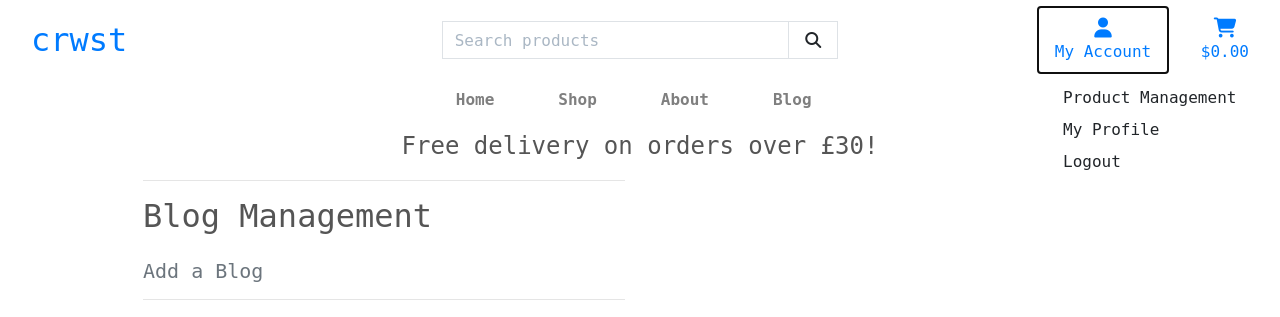
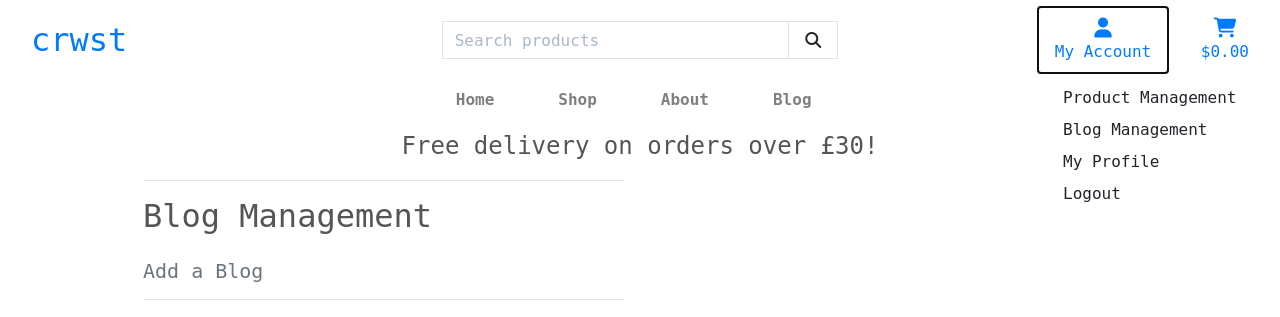
Before and after one commit to Code-Institute-Submissions/crwst, a Django app: page /blogs/add/ in a window 1280 px wide, after a click on "My Account". Shown: the top 317 px of the page. Run offline with Django 3.2, Linux system fonts and the light colour scheme; the visitor is signed in with stand-in values (Sample User, id 1); some libraries are stand-ins or nearby versions.

Commit message:
Finish add blog functionality

```diff
--- a/blog/views.py
+++ b/blog/views.py
@@ -1,4 +1,4 @@
-from django.shortcuts import render, redirect
+from django.shortcuts import render, redirect, reverse
 from .models import Blog, Comment
 from .forms import SearchForm, CommentForm, BlogForm
 from django.contrib.auth.decorators import login_required
@@ -53,7 +53,17 @@ def BlogDetailView(request, _id):
 @login_required
 def add_blog(request):
     """ Add a blog to the site """
-    form = BlogForm()
+    if request.method == 'POST':
+        form = BlogForm(request.POST)
+        if form.is_valid():
+            form.save()
+            messages.success(request, 'Successfully added blog!')
+            return redirect(reverse('add_blog'))
+        else:
+            messages.error(request, 'Failed to add blog. Please ensure form is valid.')
+    else:
+        form = BlogForm()
+
     template = 'blog/add_blog.html'
     context = {
         'form': form,
--- a/templates/base.html
+++ b/templates/base.html
@@ -75,6 +75,7 @@
                                 {% if request.user.is_authenticated %}
                                     {% if request.user.is_superuser %}
                                         <a href="{% url 'add_product' %}" class="dropdown-item">Product Management</a>
+                                        <a href="{% url 'add_blog' %}" class="dropdown-item">Blog Management</a>
                                     {% endif %}
                                     <a href="{% url 'profile' %}" class="dropdown-item">My Profile</a>
                                     <a href="{% url 'account_logout' %}" class="dropdown-item">Logout</a>
--- a/templates/includes/mobile-top-header.html
+++ b/templates/includes/mobile-top-header.html
@@ -34,6 +34,7 @@
             {% if request.user.is_authenticated %}
                 {% if request.user.is_superuser %}
                     <a href="{% url 'add_product' %}" class="dropdown-item">Product Management</a>
+                    <a href="{% url 'add_blog' %}" class="dropdown-item">Blog Management</a>
                 {% endif %}
                 <a href="{% url 'profile' %}" class="dropdown-item">My Profile</a>
                 <a href="{% url 'account_logout' %}" class="dropdown-item">Logout</a>
```
